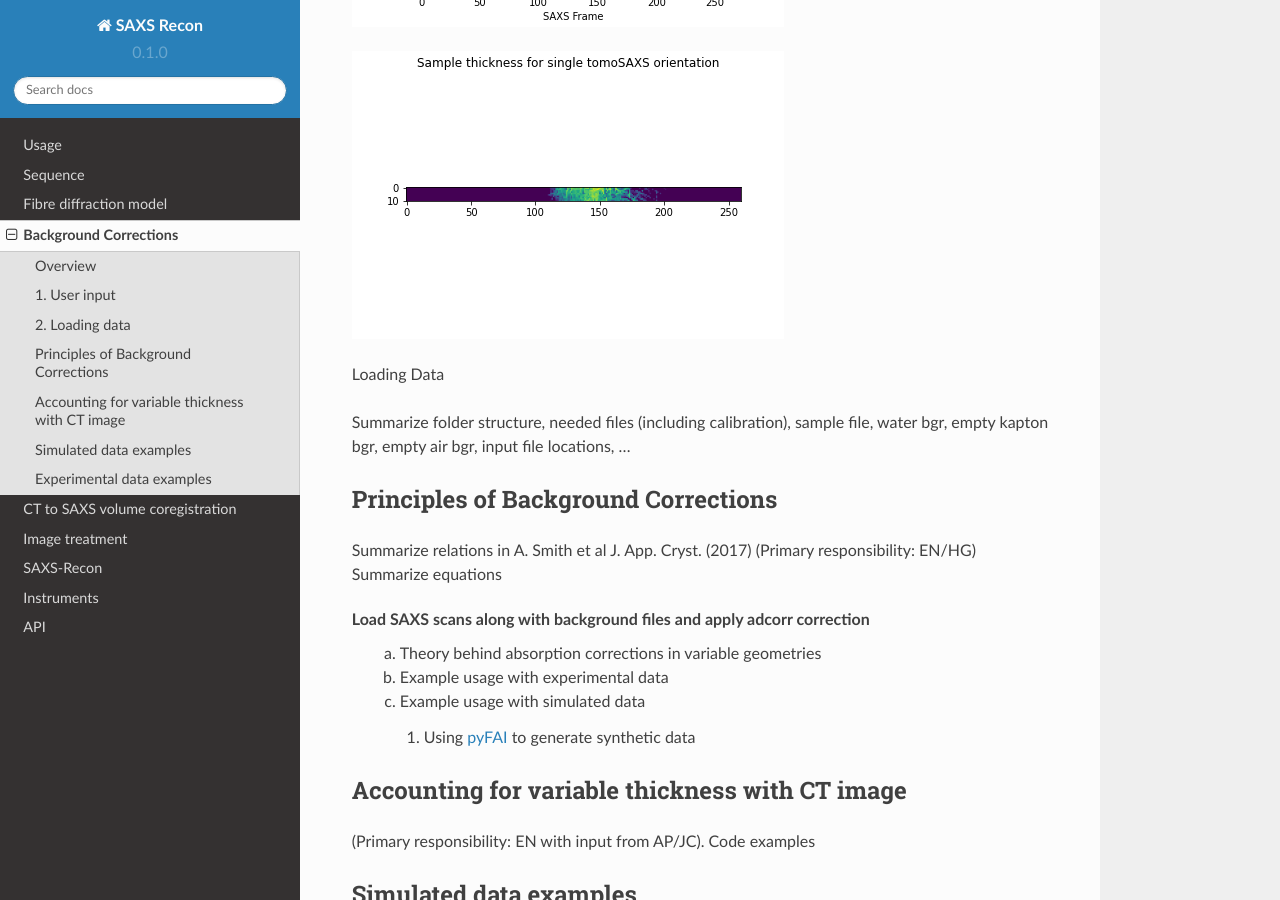
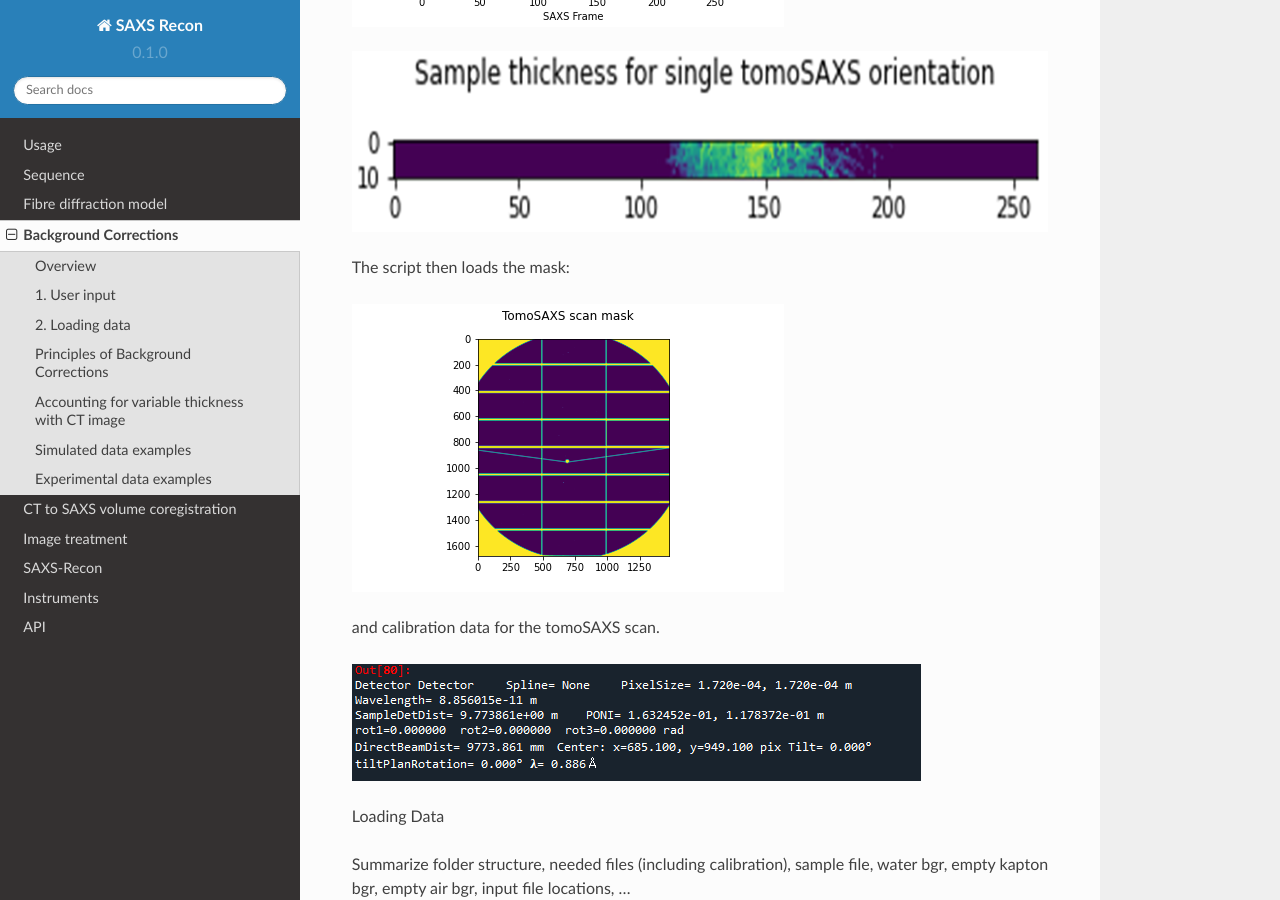
Before and after one commit to himadri111/saxs-docs-tutorial, a Sphinx documentation site: the page built from docs/source/bgrcorr.rst, in a window 1280 px wide and 900 px high, scrolled down 4545 px. Built offline with Sphinx 7.4.7 and the Read the Docs theme 2.0.0, drawn with Linux system fonts in a browser that asks for light colours.

Commit message:
Update bgrcorr.rst

```diff
--- a/docs/source/bgrcorr.rst
+++ b/docs/source/bgrcorr.rst
@@ -135,8 +135,16 @@ and the Sample thickness data:
 
 .. image:: sample_thickness_plot.png
 
-.. image:: sample_thickness_img.png
+.. image:: sample_thickness_img_clip.png
 
+
+The script then loads the mask:
+
+.. image:: Mask.png
+
+and calibration data for the tomoSAXS scan.
+
+.. image:: calib.png
 
 .. _gui:
 Loading Data
```
